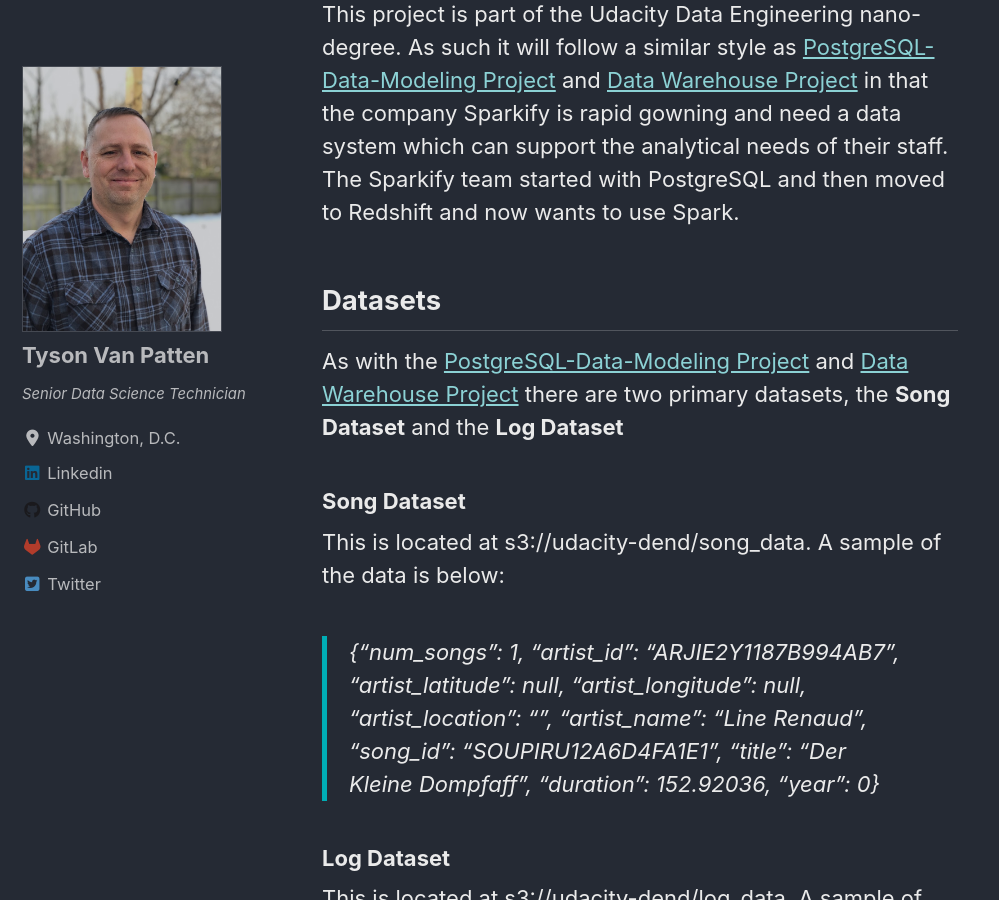
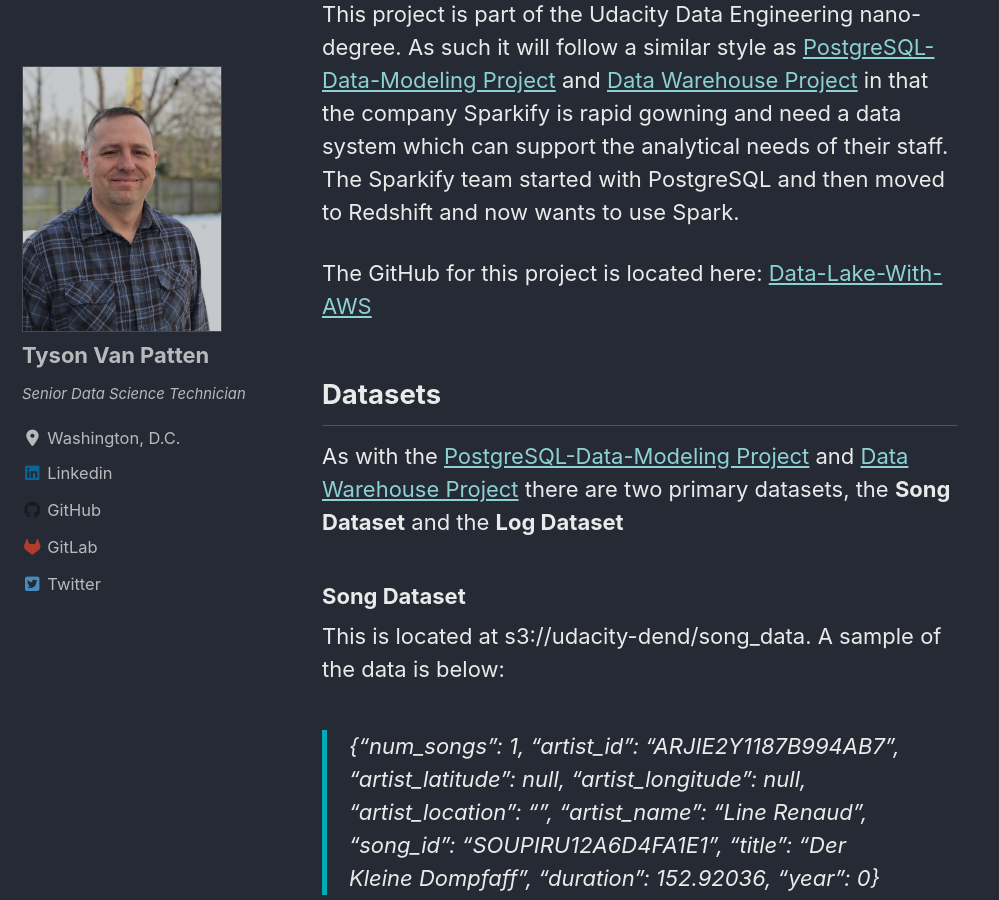
Before and after one commit to tvanpat/tvanpat, a Jekyll site: the page built from _portfolio/data_lake.md, in a window 1280 px wide and 900 px high, scrolled down 564 px. Shown: the whole window, without its empty margins (0-999 px from the left). Built offline with Jekyll 4.4.1, drawn with Linux system fonts in a browser that asks for light colours; cached includes are drawn as plain includes; nearby versions of some CDN libraries; comment, search, counter and statistics services are not loaded.

Commit message:
added github link

```diff
--- a/_portfolio/data_lake.md
+++ b/_portfolio/data_lake.md
@@ -9,6 +9,8 @@
 
 <h2> Project Background </h2>
 This project is part of the Udacity Data Engineering nano-degree.  As such it will follow a similar style as [PostgreSQL-Data-Modeling Project](https://www.descriptdata.com/portfolio/data_model_postgresql/) and [Data Warehouse Project](https://www.descriptdata.com/portfolio/data_warehouse_redshift/) in that the company Sparkify is rapid gowning and need a data system which can support the analytical needs of their staff.  The Sparkify team started with PostgreSQL and then moved to Redshift and now wants to use Spark.
+
+The GitHub for this project is located here: [Data-Lake-With-AWS](https://github.com/tvanpat/data-lake-with-aws)
 
 <h2> Datasets </h2>
 As with the [PostgreSQL-Data-Modeling Project](https://www.descriptdata.com/portfolio/data_model_postgresql/) and [Data Warehouse Project](https://www.descriptdata.com/portfolio/data_warehouse_redshift/) there are two primary datasets, the <strong>Song Dataset</strong> and the <strong>Log Dataset</strong>
```
